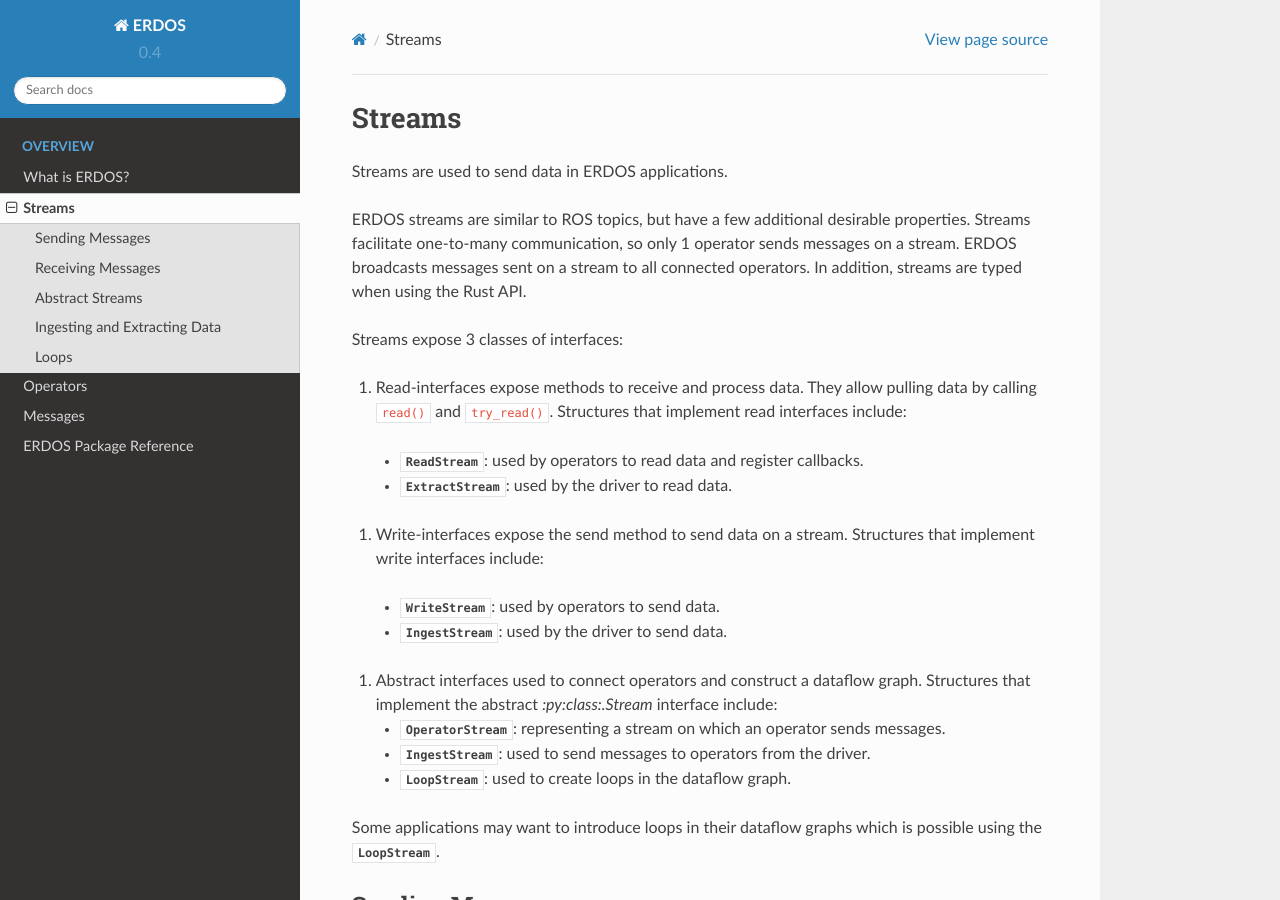
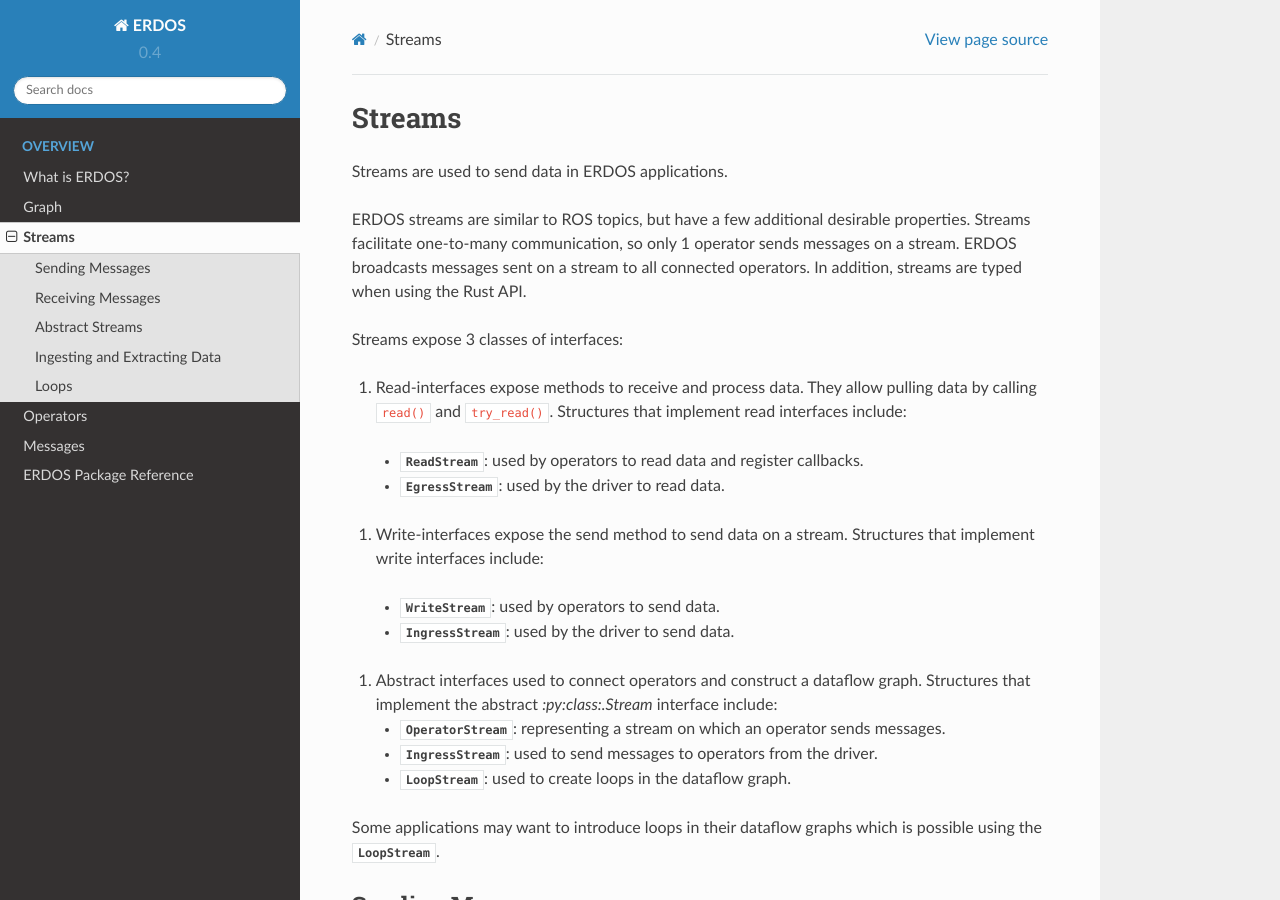
Before and after one commit to erdos-project/erdos, a Sphinx documentation site: the page built from python/doc/source/streams.rst, in a window 1280 px wide and 900 px high. Built offline with Sphinx 7.4.7 and the Read the Docs theme 2.0.0, drawn with Linux system fonts in a browser that asks for light colours.

Commit message:
Attempt updating Python docs

```diff
--- /dev/null
+++ b/python/doc/source/graph.rst
@@ -0,0 +1,4 @@
+Graph
+========
+
+.. autoclass:: erdos.Graph
--- a/python/doc/source/index.rst
+++ b/python/doc/source/index.rst
@@ -5,6 +5,7 @@
     :caption: Overview
 
     intro.rst
+    graph.rst
     streams.rst
     operators.rst
     messages.rst
--- a/python/doc/source/intro.rst
+++ b/python/doc/source/intro.rst
@@ -60,7 +60,7 @@ build an ERDOS application which may then be executed.
 The driver is typically the main section of the program.
 
 The driver may also interact with a running ERDOS application.
-Using the :py:class:`.IngestStream`, the driver can send
+Using the :py:class:`.IngressStream`, the driver can send
 data to operators on a stream.
 The :py:class:`.ExtractStream` allows the driver to read
 data sent from an operator.
--- a/python/doc/source/package_reference.rst
+++ b/python/doc/source/package_reference.rst
@@ -2,6 +2,4 @@ ERDOS Package Reference
 =======================
 
 .. automodule:: erdos
-   :members: connect_source, connect_sink, connect_one_in_one_out,
-      connect_two_in_one_out, connect_one_in_two_out,
-      reset, run, run_async, profile_method, NodeHandle
+   :members: profile_method,
--- a/python/doc/source/streams.rst
+++ b/python/doc/source/streams.rst
@@ -16,19 +16,19 @@ Streams expose 3 classes of interfaces:
    Structures that implement read interfaces include:
 
   * :py:class:`.ReadStream`: used by operators to read data and register callbacks.
-  * :py:class:`.ExtractStream`: used by the driver to read data.
+  * :py:class:`.EgressStream`: used by the driver to read data.
 
 #. Write-interfaces expose the send method to send data on a stream.
    Structures that implement write interfaces include:
 
   * :py:class:`.WriteStream`: used by operators to send data.
-  * :py:class:`.IngestStream`: used by the driver to send data.
+  * :py:class:`.IngressStream`: used by the driver to send data.
 
 #. Abstract interfaces used to connect operators and construct a dataflow graph.
    Structures that implement the abstract `:py:class:.Stream` interface include:
 
    * :py:class:`.OperatorStream`: representing a stream on which an operator sends messages.
-   * :py:class:`.IngestStream`: used to send messages to operators from the driver.
+   * :py:class:`.IngressStream`: used to send messages to operators from the driver.
    * :py:class:`.LoopStream`: used to create loops in the dataflow graph.
 
 
@@ -80,11 +80,11 @@ operators. For these applications, ERDOS provides special stream interfaces to
 
 A comprehensive example is available `here <https://github.com/erdos-project/erdos/blob/master/python/examples/ingest_extract.py>`__.
 
-.. autoclass:: erdos.IngestStream
+.. autoclass:: erdos.IngressStream
     :show-inheritance:
     :members: send
 
-.. autoclass:: erdos.ExtractStream
+.. autoclass:: erdos.EgressStream
     :members: read, try_read
 
 
```
Also changed, not shown: 3 other files.
